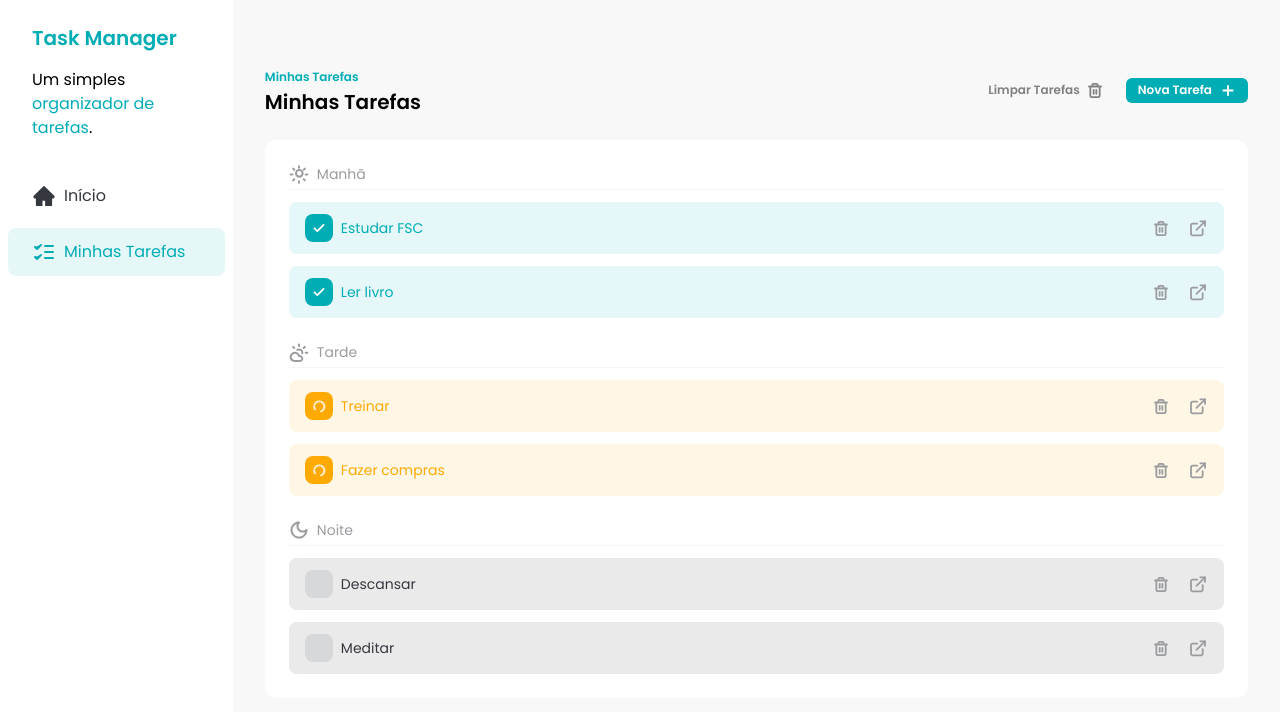
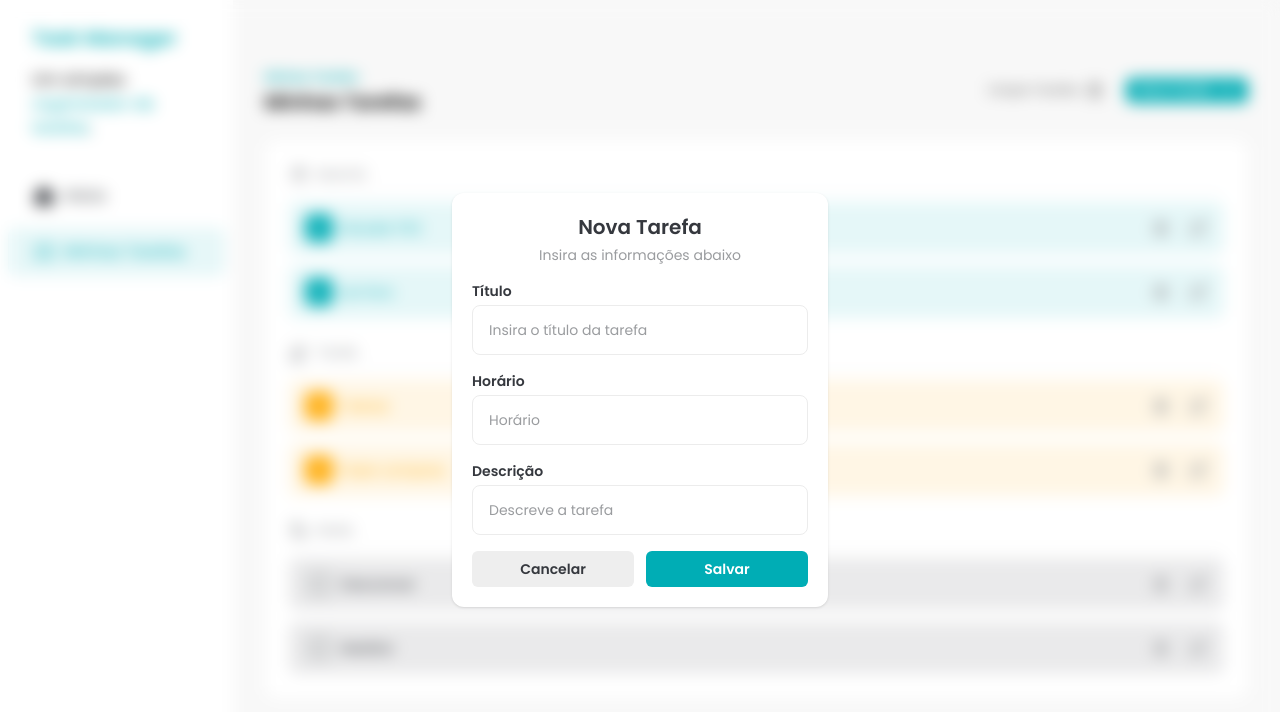
Before and after one commit to deibsoncogo/task-manager-web-fsc, a React (Vite) app: page / in a window 1280 px wide. Both pictures are taken after a click on the button "Nova Tarefa". Shown: the top 712 px of the page. Built offline with nearby package versions, Linux system fonts and the light colour scheme.

Commit message:
feat: criação visual e implementação do component add task dialog

```diff
--- /dev/null
+++ b/src/components/AddTaskDialog.jsx
@@ -0,0 +1,51 @@
+import { createPortal } from "react-dom"
+import { Button } from "./Button"
+import { Input } from "./Input"
+
+export const AddTaskDialog = ({ isOpen, handleClose }) => {
+  if (!isOpen) return null
+
+  return createPortal(
+    <div className="fixed bottom-0 left-0 top-0 flex h-screen w-screen items-center justify-center backdrop-blur">
+      <div className="rounded-xl bg-white p-5 text-center shadow">
+        <h2 className="text-xl font-semibold text-[#35383e]">Nova Tarefa</h2>
+
+        <p className="mb-4 mt-1 text-sm text-[#9a9c9f]">
+          Insira as informações abaixo
+        </p>
+
+        <div className="flex w-[336px] flex-col space-y-4">
+          <Input
+            id="title"
+            label="Título"
+            placeholder="Insira o título da tarefa"
+          />
+
+          <Input id="time" label="Horário" placeholder="Horário" />
+
+          <Input
+            id="description"
+            label="Descrição"
+            placeholder="Descreve a tarefa"
+          />
+
+          <div className="flex gap-3">
+            <Button
+              onClick={() => handleClose()}
+              variant="secondary"
+              size="large"
+              className="w-full"
+            >
+              Cancelar
+            </Button>
+
+            <Button size="large" className="w-full">
+              Salvar
+            </Button>
+          </div>
+        </div>
+      </div>
+    </div>,
+    document.body
+  )
+}
--- a/src/components/Tasks.jsx
+++ b/src/components/Tasks.jsx
@@ -9,11 +9,13 @@
 } from "../assets/icons"
 import { TaskItem } from "../components/TaskItem"
 import { TASKS } from "../constants/tasks"
+import { AddTaskDialog } from "./AddTaskDialog"
 import { Button } from "./Button"
 import { TasksSeparator } from "./TasksSeparator"
 
 export const Tasks = () => {
   const [tasks, setTasks] = useState(TASKS)
+  const [addTaskDialogIsOpen, setAddTaskDialogIsOpen] = useState(false)
 
   const morningTasks = tasks.filter((task) => task.time === "morning")
   const afternoonTasks = tasks.filter((task) => task.time === "afternoon")
@@ -70,9 +72,14 @@
             Limpar Tarefas <TrashIcon />
           </Button>
 
-          <Button>
+          <Button onClick={() => setAddTaskDialogIsOpen(true)}>
             Nova Tarefa <AddIcon />
           </Button>
+
+          <AddTaskDialog
+            isOpen={addTaskDialogIsOpen}
+            handleClose={() => setAddTaskDialogIsOpen(false)}
+          />
         </div>
       </div>
 
```
